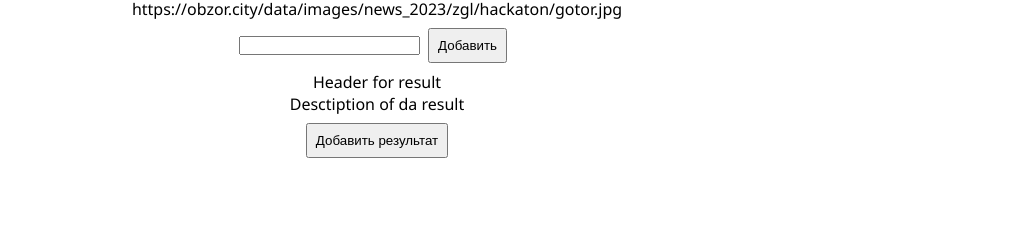
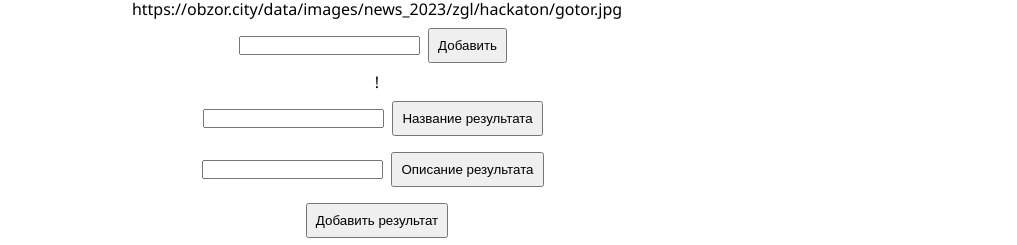
Before and after one commit to MarneusAugustusCalgar1989/Project-Test, a React (Create React App) app: page / in a window 1280 px wide. Both pictures are taken after a click on the button "Results". Shown: the part 439-684 px from the top of the page, without its empty margins (263-1280 px from the left). Built offline with nearby package versions, Linux system fonts and the light colour scheme.

Commit message:
add reducers for results pictures, headers and descriptions

```diff
--- a/src/components/ResultCard.jsx
+++ b/src/components/ResultCard.jsx
@@ -2,8 +2,6 @@ import React from 'react'
 import ResultImage from './ResultImage'
 import ResultHeader from './ResultHeader'
 import ResultDescription from './ResultDescription'
-import { useDispatch, useSelector } from 'react-redux'
-import { addResultCard } from './store/store'
 
 const ResultCard = ({ cardId }) => {
   return (
@@ -15,8 +13,8 @@ const ResultCard = ({ cardId }) => {
           <h1>Название результата</h1>
         </div>
         <ResultImage cardId={cardId} />
-        <ResultHeader />
-        <ResultDescription />
+        <ResultHeader cardId={cardId} />
+        <ResultDescription cardId={cardId} />
       </div>
     </>
   )
--- a/src/components/ResultDescription.jsx
+++ b/src/components/ResultDescription.jsx
@@ -1,7 +1,35 @@
-import React from 'react';
+import React from 'react'
+import { useDispatch, useSelector } from 'react-redux'
+import { addResultDescription } from './store/store'
 
-const ResultDescription = () => {
-  return <div>Desctiption of da result</div>;
-};
+const ResultDescription = ({ cardId }) => {
+  const currentValue = useSelector((state) => state[0])
+  const dispatch = useDispatch()
+  const resultDescriptionText = currentValue[cardId].resDescr
 
-export default ResultDescription;
+  const addResultDescriptionValue = (e) => {
+    e.preventDefault()
+
+    dispatch(
+      addResultDescription(
+        e.target.parentNode.resultDescriptionField.value,
+        cardId
+      )
+    )
+    e.target.parentNode.resultDescriptionField.value = ''
+  }
+  return (
+    <div>
+      <p>{resultDescriptionText}</p>
+      <form>
+        <input type="text" name="resultDescriptionField" />
+        <button onClick={addResultDescriptionValue}>
+          {' '}
+          Описание результата{' '}
+        </button>
+      </form>
+    </div>
+  )
+}
+
+export default ResultDescription
--- a/src/components/ResultHeader.jsx
+++ b/src/components/ResultHeader.jsx
@@ -1,7 +1,29 @@
-import React from 'react';
+import React from 'react'
+import { useDispatch, useSelector } from 'react-redux'
+import { addResultHeader } from './store/store'
 
-const ResultHeader = () => {
-  return <div>Header for result</div>;
-};
+const ResultHeader = ({ cardId }) => {
+  const currentValue = useSelector((state) => state[0])
+  const dispatch = useDispatch()
+  const resultHeaderText = currentValue[cardId].resHeader
 
-export default ResultHeader;
+  const addResultHeaderValue = (e) => {
+    e.preventDefault()
+
+    dispatch(
+      addResultHeader(e.target.parentNode.resultHeaderField.value, cardId)
+    )
+    e.target.parentNode.resultHeaderField.value = ''
+  }
+  return (
+    <div>
+      <p>{resultHeaderText}</p>
+      <form>
+        <input type="text" name="resultHeaderField" />
+        <button onClick={addResultHeaderValue}> Название результата </button>
+      </form>
+    </div>
+  )
+}
+
+export default ResultHeader
--- a/src/components/store/store.js
+++ b/src/components/store/store.js
@@ -25,7 +25,7 @@ const initValue = [
   [
     {
       resId: 0,
-      restHeader: '',
+      resHeader: '!',
       resDescr: '',
       resImg: 'https://obzor.city/data/images/news_2023/zgl/hackaton/gotor.jpg',
     },
@@ -102,14 +102,16 @@ export const addResultImage = (resultImageUrl, resultCardId) => ({
   resultCardId,
 })
 
-export const addResultHeader = (resultHeader) => ({
+export const addResultHeader = (resultHeader, resultCardId) => ({
   type: ADD_RESULT_HEADER,
   resultHeader,
+  resultCardId,
 })
 
-export const addResultDescription = (resultDescription) => ({
+export const addResultDescription = (resultDescription, resultCardId) => ({
   type: ADD_RESULT_DESCRIPTION,
   resultDescription,
+  resultCardId,
 })
 
 export const setResultRelation = (resultId) => ({
@@ -225,7 +227,7 @@ const testStore = (state = [], action) => {
     case ADD_RESULT_CARD:
       state[0] = [...state[0]].concat({
         resId: action.resultCardId,
-        restHeader: '',
+        resHeader: '',
         resDescr: '',
         resImg:
           'https://obzor.city/data/images/news_2023/zgl/hackaton/gotor.jpg',
@@ -236,22 +238,35 @@ const testStore = (state = [], action) => {
     case ADD_RESULT_IMAGE:
       // resultCardId
       // resultImageUrl
-      state.map((el) => {
-        el.map((el) => {
-          if (el.hasOwnProperty('resId')) {
-            el.resId === action.resultCardId
-              ? (el.newres = action.resultImageUrl)
-              : (el.newres = el.resImg)
-          }
-        })
+      state[0] = state[0].map((el) => {
+        if (el.resId === action.resultCardId) {
+          el.resImg = action.resultImageUrl
+        }
+        return el
       })
 
-      return [state[0], state[1]]
+      return [...state]
 
     case ADD_RESULT_HEADER:
+      // resultHeader
+      // resultCardId
+      state[0] = state[0].map((el) => {
+        if (el.resId === action.resultCardId) {
+          el.resHeader = action.resultHeader
+        }
+
+        return el
+      })
       return [...state]
 
     case ADD_RESULT_DESCRIPTION:
+      state[0] = state[0].map((el) => {
+        if (el.resId === action.resultCardId) {
+          el.resDescr = action.resultDescription
+        }
+
+        return el
+      })
       return [...state]
 
     case SET_RESULT_RELATION:
```
